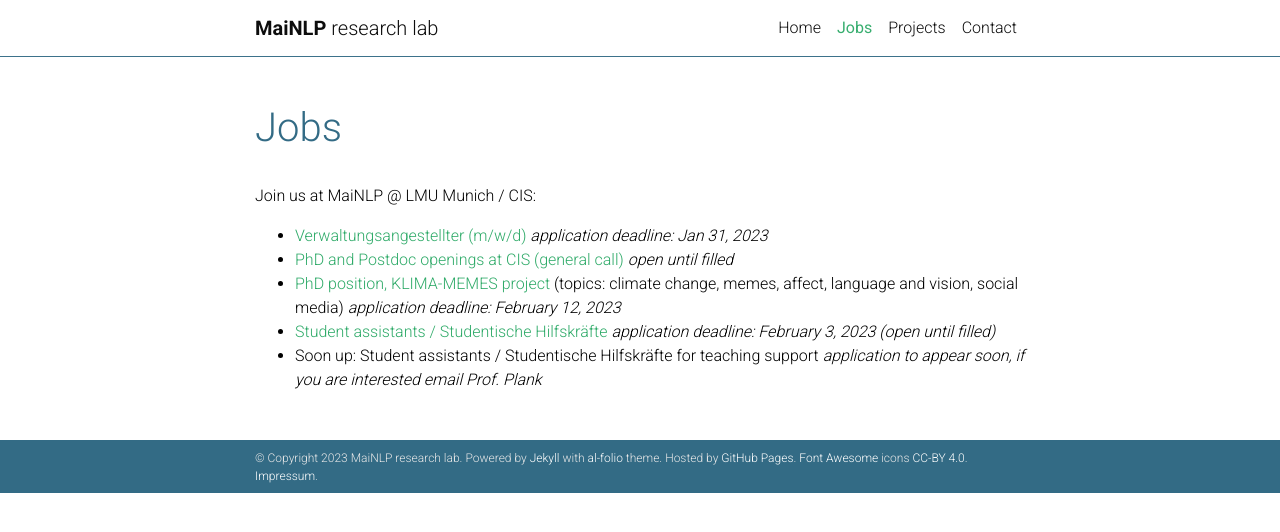
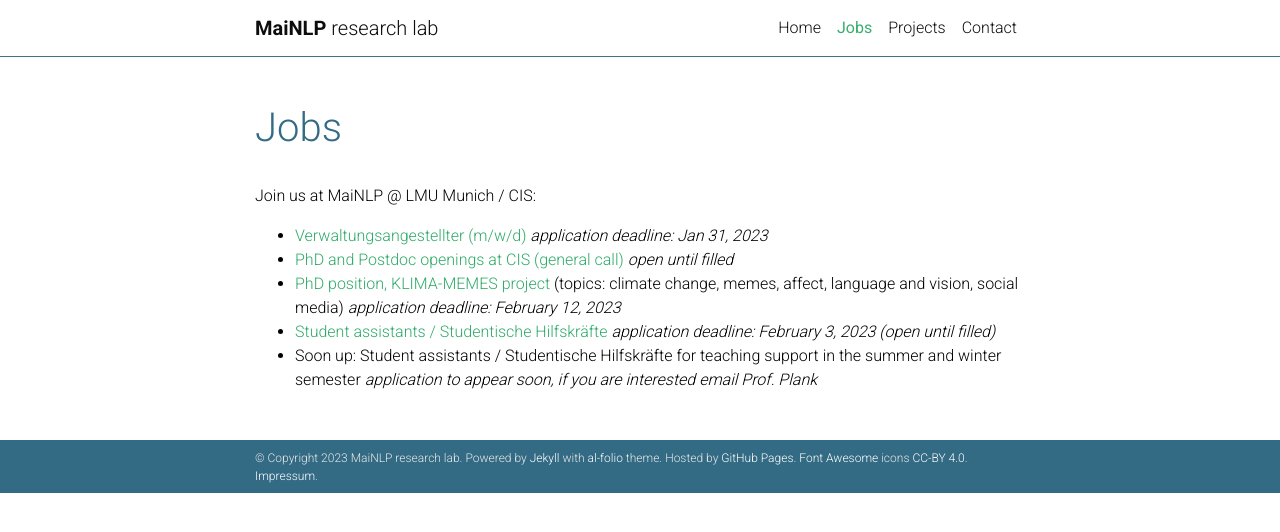
Before and after one commit to mainlp/mainlp.github.io, a Jekyll site: the page built from _pages/jobs.md, in a window 1280 px wide. Shown: the top 532 px of the page. Built offline with Jekyll 4.4.1, drawn with Linux system fonts in a browser that asks for light colours; comment, search, counter and statistics services are not loaded; a style sheet for code colours, icons or effects is not loaded.

Commit message:
Update jobs.md

```diff
--- a/_pages/jobs.md
+++ b/_pages/jobs.md
@@ -13,4 +13,4 @@ Join us at MaiNLP @ LMU Munich / CIS:
 - [PhD and Postdoc openings at CIS (general call)](https://www.cis.lmu.de/web/jobs2022.html) *open until filled*
 - [PhD position, KLIMA-MEMES project](content/PhD-Klima-memes.pdf) (topics: climate change, memes, affect, language and vision, social media) *application deadline: February 12, 2023*
 - [Student assistants / Studentische Hilfskräfte](content/Studentische_Hilfskraft.pdf) *application deadline: February 3, 2023 (open until filled)*
-- Soon up: Student assistants / Studentische Hilfskräfte for teaching support *application to appear soon, if you are interested email Prof. Plank*
+- Soon up: Student assistants / Studentische Hilfskräfte for teaching support in the summer and winter semester *application to appear soon, if you are interested email Prof. Plank*
```
